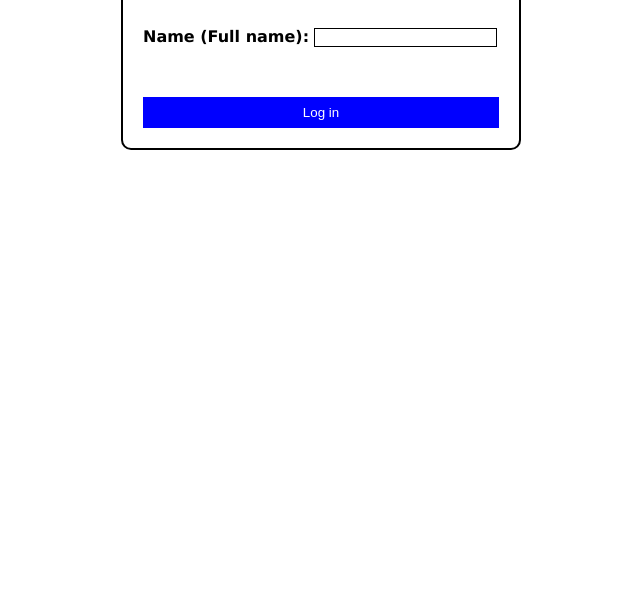
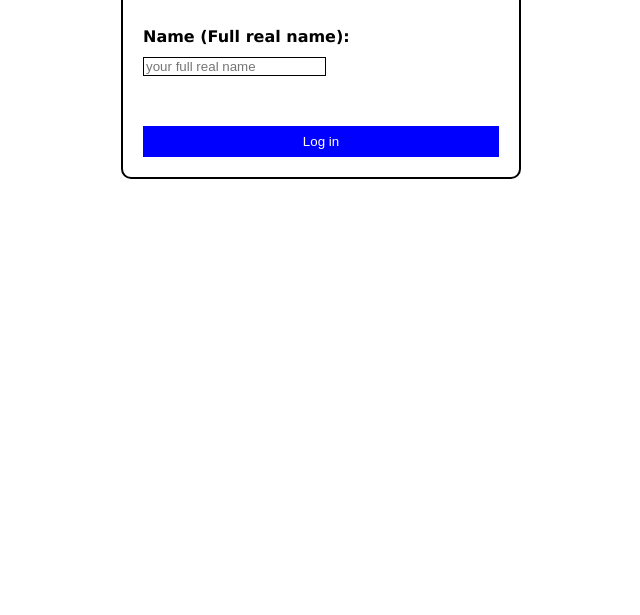
Before and after one commit to Autumn-Ambrosia-Official/html-ambrosia, a plain HTML site: page index.html in a window 1280 px wide. Shown: the part 185-800 px from the top of the page, without its empty margins (319-959 px from the left). Drawn offline with nearby package versions, Linux system fonts and the light colour scheme; no server answers.

Commit message:
Update index.html

```diff
--- a/index.html
+++ b/index.html
@@ -933,8 +933,8 @@ img {vertical-align: middle;}
   <fieldset id="create_screen">
         <h1>We would like to know about you.</h1>
         <div class="container">
-         <h4 class="create_h4">Name (Full name):</h4>
-         <input type="text" class="create_input" id="create_name" maxlength="20" required />
+         <h4 class="create_h4">Name (Full real name):</h4>
+         <input type="text" placeholder="your full real name" class="create_input" id="create_name" maxlength="20" required />
         </div>
         <button id="create_button" type="button" onclick="get_user();">Log in</button>
   </fieldset>
```
